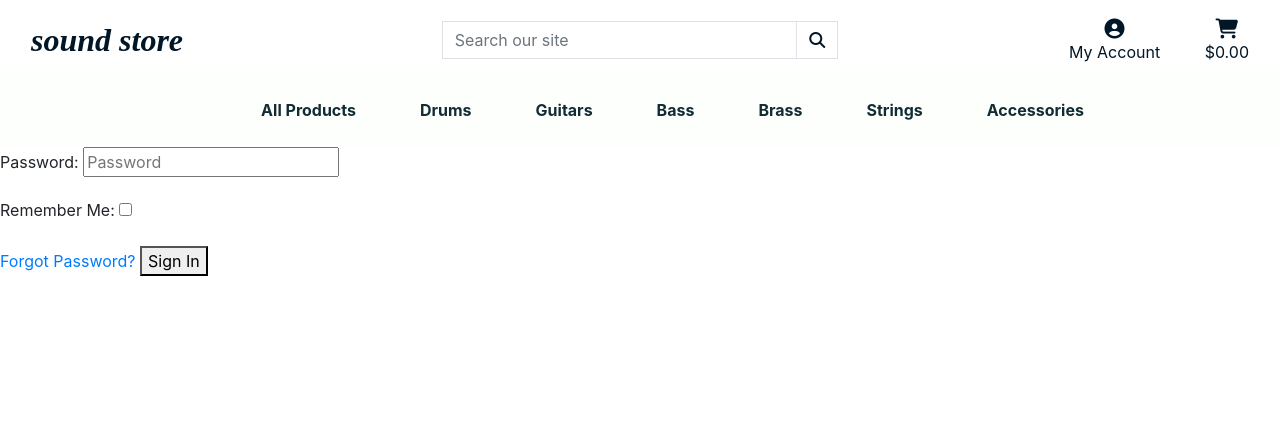
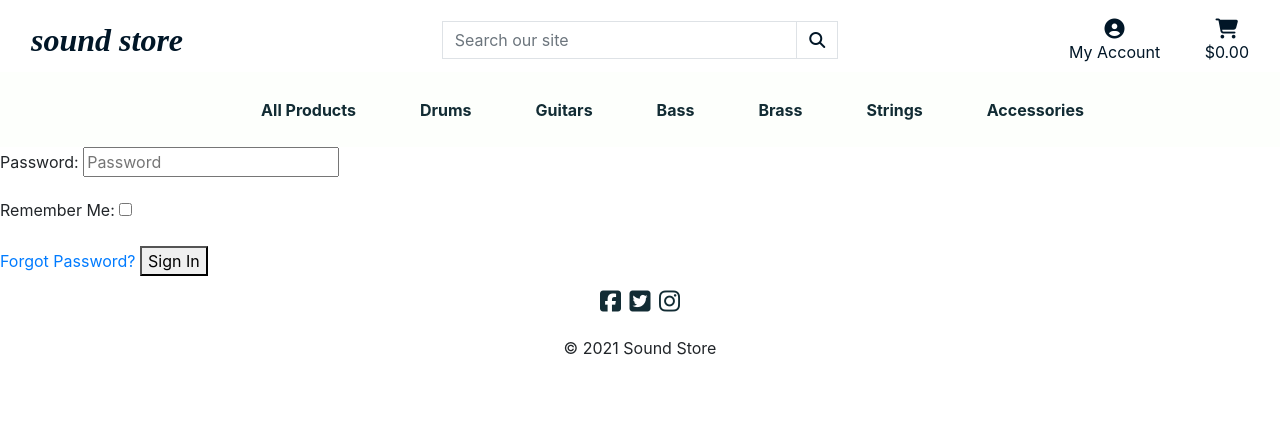
Before and after one commit to Code-Institute-Submissions/sound-store-ms4, a Django app: page /accounts/login/ in a window 1280 px wide. Shown: the top 447 px of the page. Run offline with Django 3.2, Linux system fonts and the light colour scheme; some libraries are stand-ins or nearby versions; some web fonts are replaced.

Commit message:
Add footer to base.html

```diff
--- a/templates/base.html
+++ b/templates/base.html
@@ -125,6 +125,23 @@
     {% block content %}
     {% endblock %}
 
+    <!--Footer-->
+    <footer>
+      <div class="container-fluid footer-container">
+        <div class="row">
+          <div class="col-12 social p-2">
+            <a href="https://www.facebook.com" target="_blank"><i class="fa fa-facebook-square mr-1"
+                aria-hidden="true"></i></a>
+            <a href="https://www.twitter.com" target="_blank"><i class="fa fa-twitter-square mr-1"
+                aria-hidden="true"></i></a>
+            <a href="https://www.instagram.com" target="_blank"><i class="fa fa-instagram" aria-hidden="true"></i></a>
+          </div>
+          <div class="col-12 p-2">
+            <p>&#169; 2021 Sound Store</p>
+          </div>
+        </div>
+      </div>
+    </footer>
     {% block postloadjs %}
     {% endblock %}
     </body>
```
